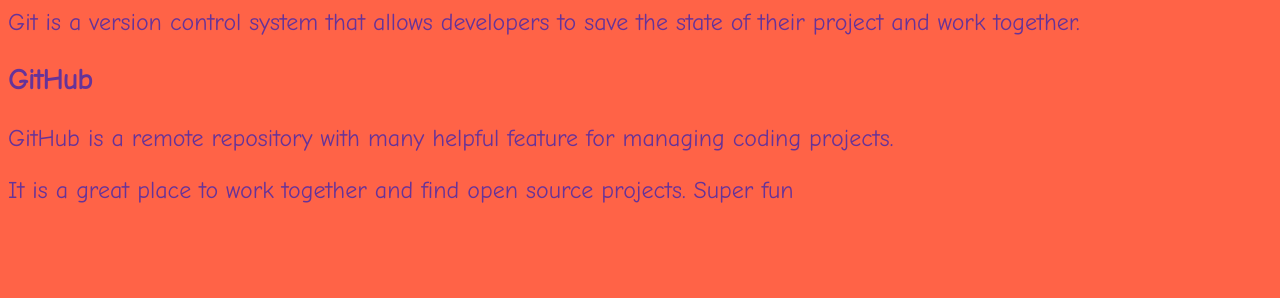
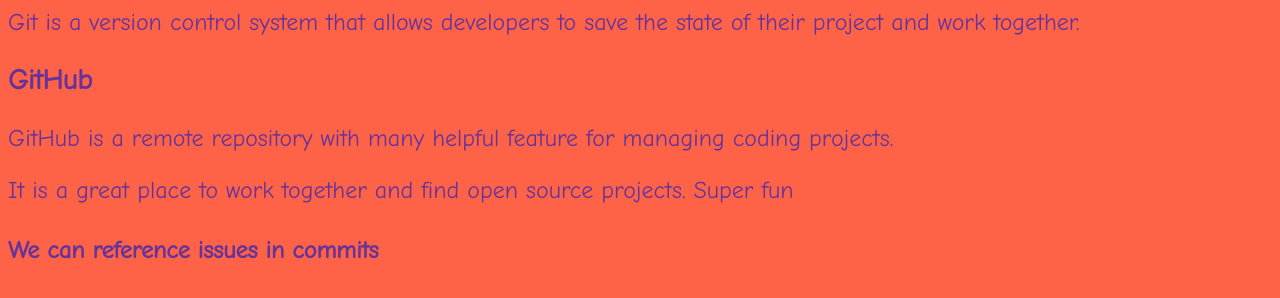
Before and after one commit to airrickdunfield/mdia-4590-winter-2023, a plain HTML site: page index.html in a window 1280 px wide. Shown: the part 182-480 px from the top of the page. Drawn offline with Linux system fonts and the light colour scheme.

Commit message:
#4 Add section about issues/commits

```diff
--- a/index.html
+++ b/index.html
@@ -22,5 +22,6 @@
 
     <p>It is a great place to work together and find open source projects. Super fun</p>
 
+    <h4>We can reference issues in commits</h4>
 </body>
 </html>
```
